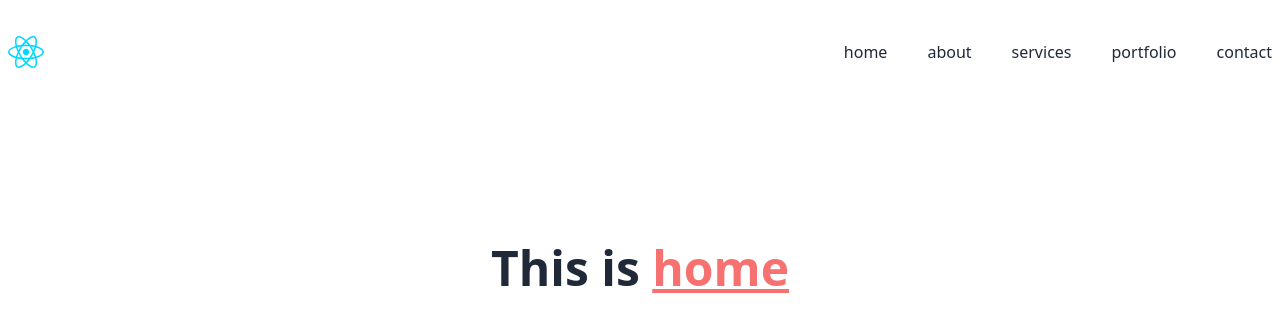
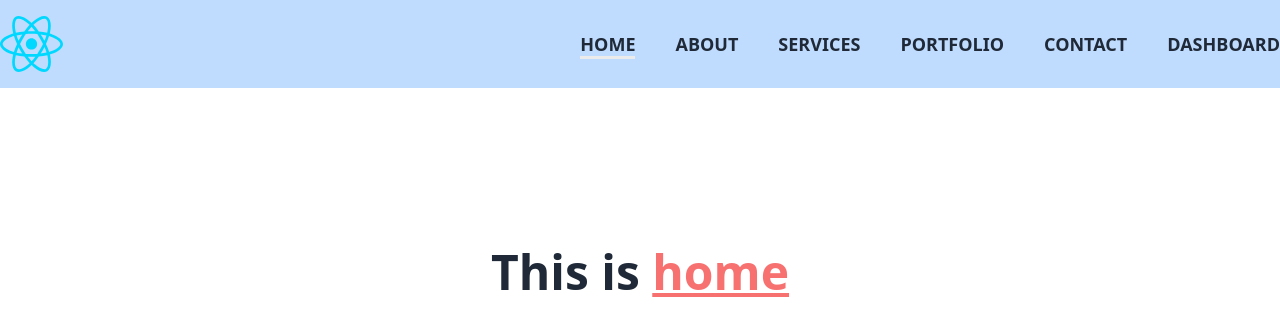
Before and after one commit to SiamIslamSagor/react-responsive-nav, a React (Vite) app: page / in a window 1280 px wide. Shown: the top 336 px of the page. Built offline with nearby package versions, Linux system fonts and the light colour scheme.

Commit message:
Responsiveness implementation is complete

```diff
--- /dev/null
+++ b/src/coponents/NavBar.css
@@ -0,0 +1,23 @@
+div > a.active {
+  border-bottom: 3px solid #ebebeb;
+}
+
+a {
+  position: relative;
+  text-decoration: none;
+}
+
+a::after {
+  content: "";
+  position: absolute;
+  background-color: #1500ff;
+  height: 3px;
+  width: 0;
+  left: 0;
+  bottom: -3px;
+  transition: 0.5s;
+}
+
+a:hover::after {
+  width: 100%;
+}
--- a/src/coponents/NavBar.jsx
+++ b/src/coponents/NavBar.jsx
@@ -1,66 +1,81 @@
 import { NavLink } from "react-router-dom";
 import reactLogo from "../assets/react.svg";
+import "./NavBar.css";
+import { AiOutlineClose, AiOutlineMenu } from "react-icons/ai";
+import { useState } from "react";
 
 const NavBar = () => {
+  const [mobileNavCall, setMobileNavCall] = useState(false);
+  const [navClass, setNavClass] = useState("");
+
+  window.addEventListener("scroll", function () {
+    if (window.scrollY >= 300) {
+      setNavClass(" fixed top-0 left-0 w-full bg-[#3f3f46] text-white");
+    } else {
+      setNavClass("");
+    }
+  });
+
   const links = (
     <>
-      <div>
-        <NavLink to="/">home</NavLink>
+      <div className="max-md:w-full md:text-lg font-semibold">
+        <NavLink to="/">HOME</NavLink>
       </div>
 
-      <div>
-        <NavLink to="/about">about</NavLink>
+      <div className="max-md:w-full md:text-lg font-semibold">
+        <NavLink to="/about">ABOUT</NavLink>
       </div>
 
-      <div>
-        <NavLink to="/services">services</NavLink>
+      <div className="max-md:w-full md:text-lg font-semibold">
+        <NavLink to="/services">SERVICES</NavLink>
       </div>
 
-      <div>
-        <NavLink to="/portfolio">portfolio</NavLink>
+      <div className="max-md:w-full md:text-lg font-semibold">
+        <NavLink to="/portfolio">PORTFOLIO</NavLink>
       </div>
 
-      <div>
-        <NavLink to="/contact">contact</NavLink>
+      <div className="max-md:w-full md:text-lg font-semibold">
+        <NavLink to="/contact">CONTACT</NavLink>
+      </div>
+
+      <div className="max-md:w-full md:text-lg font-semibold">
+        <NavLink to="/dashboard">DASHBOARD</NavLink>
       </div>
     </>
   );
 
   return (
-    <div>
-      <div className="navbar my-5 container mx-auto">
-        <div className="navbar-start">
-          <a className="normal-case text-xl">
-            <img src={reactLogo} alt="logo" />
-          </a>
+    <div className=" sticky top-0 duration-700">
+      <div className={`bg-blue-200  duration-700 ${navClass}`}>
+        <div className="py-4 container mx-auto flex justify-between items-center">
+          <div className="">
+            <img className="h-14" src={reactLogo} alt="logo" />
+          </div>
+          <div className="">
+            <div className="hidden md:flex gap-10">{links}</div>
+            <div className="">
+              <button
+                onClick={() => setMobileNavCall(!mobileNavCall)}
+                tabIndex={0}
+                className="btn btn-ghost md:hidden"
+              >
+                {mobileNavCall ? (
+                  <AiOutlineClose className="text-3xl"></AiOutlineClose>
+                ) : (
+                  <AiOutlineMenu className="text-3xl"></AiOutlineMenu>
+                )}
+              </button>
+            </div>
+          </div>
         </div>
-
-        <div className="navbar-end">
-          <div className="link-div hidden md:flex gap-10">{links}</div>
-          <div className="dropdown  dropdown-end">
-            <label tabIndex={0} className="btn btn-ghost md:hidden">
-              <svg
-                xmlns="http://www.w3.org/2000/svg"
-                className="h-10 w-10"
-                fill="none"
-                viewBox="0 0 24 24"
-                stroke="currentColor"
-              >
-                <path
-                  strokeLinecap="round"
-                  strokeLinejoin="round"
-                  strokeWidth="2"
-                  d="M4 6h16M4 12h8m-8 6h16"
-                />
-              </svg>
-            </label>
-            <ul
-              tabIndex={0}
-              className="menu menu-sm dropdown-content mt-3 z-[1] p-2 shadow bg-white rounded-box w-52"
-            >
-              {links}
-            </ul>
-          </div>
+      </div>
+      <div
+        className={`fixed md:hidden duration-700 min-h-screen overflow-x-hidden bg-gray-700 w-[425px] top-0 -z-10 ${
+          mobileNavCall ? "right-0" : "-right-[425px]"
+        }`}
+      >
+        <div className="mt-[140px] pl-16 flex flex-col items-center gap-4 text-white">
+          {links}
         </div>
       </div>
     </div>
--- a/src/main.jsx
+++ b/src/main.jsx
@@ -3,7 +3,6 @@ import ReactDOM from "react-dom/client";
 import "./index.css";
 import { RouterProvider, createBrowserRouter } from "react-router-dom";
 import Home from "./Page/Home";
-import NavBar from "./coponents/NavBar";
 
 const router = createBrowserRouter([
   {
@@ -13,7 +12,7 @@ const router = createBrowserRouter([
       {
         path: "/",
         element: (
-          <div className="text-center mt-40 text-5xl font-semibold">
+          <div className="text-center h-[150vh] mt-40 text-5xl font-semibold">
             This is{" "}
             <span className="text-red-400 font-bold underline">home</span>
           </div>
@@ -22,7 +21,7 @@ const router = createBrowserRouter([
       {
         path: "/about",
         element: (
-          <div className="text-center mt-40 text-5xl font-semibold">
+          <div className="text-center h-[150vh] mt-40 text-5xl font-semibold">
             This is{" "}
             <span className="text-red-400 font-bold underline">about</span>
           </div>
@@ -31,7 +30,7 @@ const router = createBrowserRouter([
       {
         path: "/services",
         element: (
-          <div className="text-center mt-40 text-5xl font-semibold">
+          <div className="text-center h-[150vh] mt-40 text-5xl font-semibold">
             This is{" "}
             <span className="text-red-400 font-bold underline">services</span>
           </div>
@@ -40,7 +39,7 @@ const router = createBrowserRouter([
       {
         path: "/portfolio",
         element: (
-          <div className="text-center mt-40 text-5xl font-semibold">
+          <div className="text-center h-[150vh] mt-40 text-5xl font-semibold">
             This is{" "}
             <span className="text-red-400 font-bold underline">portfolio</span>
           </div>
@@ -49,9 +48,18 @@ const router = createBrowserRouter([
       {
         path: "/contact",
         element: (
-          <div className="text-center mt-40 text-5xl font-semibold">
+          <div className="text-center h-[150vh] mt-40 text-5xl font-semibold">
             This is{" "}
             <span className="text-red-400 font-bold underline">contact</span>
+          </div>
+        ),
+      },
+      {
+        path: "/dashboard",
+        element: (
+          <div className="text-center h-[150vh] mt-40 text-5xl font-semibold">
+            This is{" "}
+            <span className="text-red-400 font-bold underline">dashboard</span>
           </div>
         ),
       },
```
